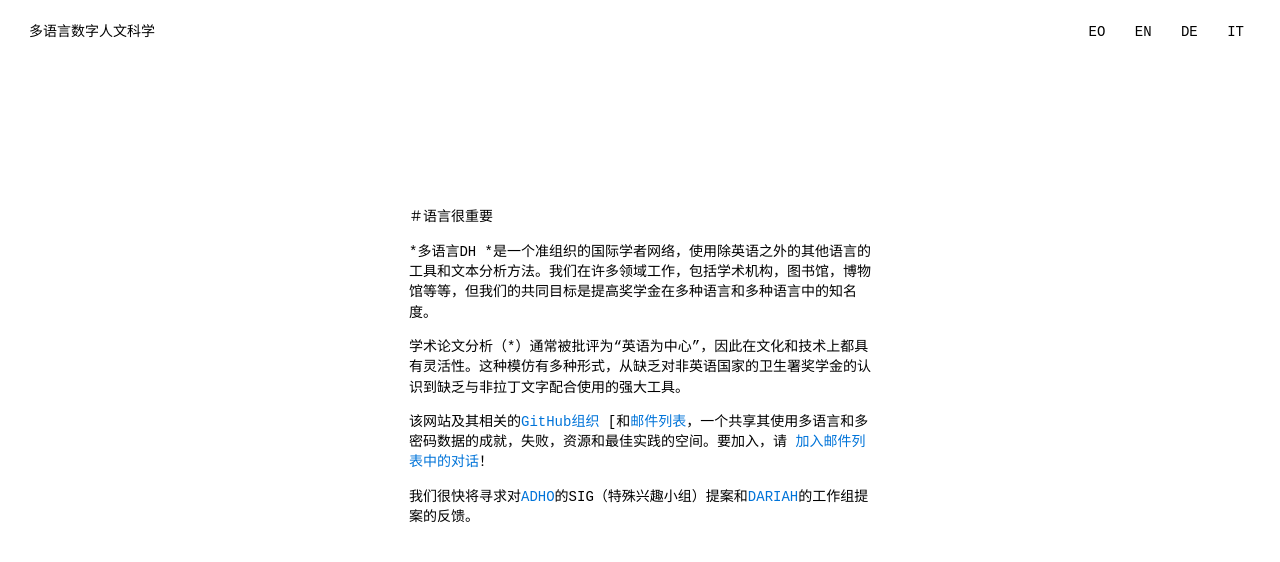
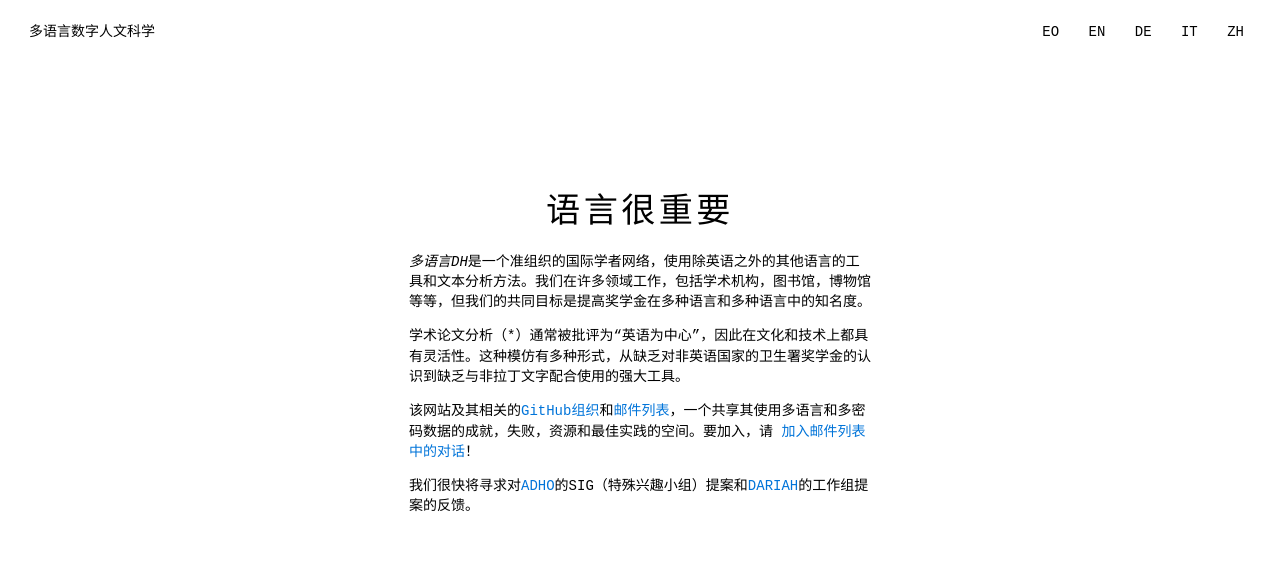
Before and after one commit to multilingual-dh/multilingual-dh.github.io, a Jekyll site: the page built from zh/index.md, in a window 1280 px wide. Shown: the top 562 px of the page. Built offline with Jekyll 4.4.1, drawn with Linux system fonts in a browser that asks for light colours.

Commit message:
fixes to Chinese version

```diff
--- a/_layouts/default.html
+++ b/_layouts/default.html
@@ -33,11 +33,13 @@
         <a class="en" href="{{ site.baseurl | append: "/en" }}">EN</a>
         <a class="de" href="{{ site.baseurl | append: "/de" }}">DE</a>
         <a class="it" href="{{ site.baseurl | append: "/it" }}">IT</a>
+        <a class="zh" href="{{ site.baseurl | append: "/zh" }}">ZH</a>
       {% else %}
         <a class="eo" href="{{ site.baseurl | append: page.handle }}">EO</a>
         <a class="en" href="{{ site.baseurl | append: "/en" | append: page.handle }}">EN</a>
         <a class="de" href="{{ site.baseurl | append: "/de" | append: page.handle }}">DE</a>
         <a class="it" href="{{ site.baseurl | append: "/it" | append: page.handle }}">IT</a>
+        <a class="zh" href="{{ site.baseurl | append: "/zh" | append: page.handle }}">ZH</a>
       {% endif %}
     </nav>
 
--- a/zh/index.md
+++ b/zh/index.md
@@ -4,12 +4,12 @@ title: 多语言数字人文科学
 language: zh
 ---
 
-＃语言很重要
+# 语言很重要
 
-*多语言DH *是一个准组织的国际学者网络，使用除英语之外的其他语言的工具和文本分析方法。我们在许多领域工作，包括学术机构，图书馆，博物馆等等，但我们的共同目标是提高奖学金在多种语言和多种语言中的知名度。
+*多语言DH*是一个准组织的国际学者网络，使用除英语之外的其他语言的工具和文本分析方法。我们在许多领域工作，包括学术机构，图书馆，博物馆等等，但我们的共同目标是提高奖学金在多种语言和多种语言中的知名度。
 
 学术论文分析（*）通常被批评为“英语为中心”，因此在文化和技术上都具有灵活性。这种模仿有多种形式，从缺乏对非英语国家的卫生署奖学金的认识到缺乏与非拉丁文字配合使用的强大工具。
 
-该网站及其相关的[GitHub组织](https://github.com/multilingual-dh) [和[邮件列表](https://mailman.stanford.edu/mailman/listinfo/multilingual-dh)，一个共享其使用多语言和多密码数据的成就，失败，资源和最佳实践的空间。要加入，请 [加入邮件列表中的对话](https://mailman.stanford.edu/mailman/listinfo/multilingual-dh)！
+该网站及其相关的[GitHub组织](https://github.com/multilingual-dh)和[邮件列表](https://mailman.stanford.edu/mailman/listinfo/multilingual-dh)，一个共享其使用多语言和多密码数据的成就，失败，资源和最佳实践的空间。要加入，请 [加入邮件列表中的对话](https://mailman.stanford.edu/mailman/listinfo/multilingual-dh)！
 
 我们很快将寻求对[ADHO](http://adho.org/)的SIG（特殊兴趣小组）提案和[DARIAH](https：//www.dariah.eu)的工作组提案的反馈。
```
